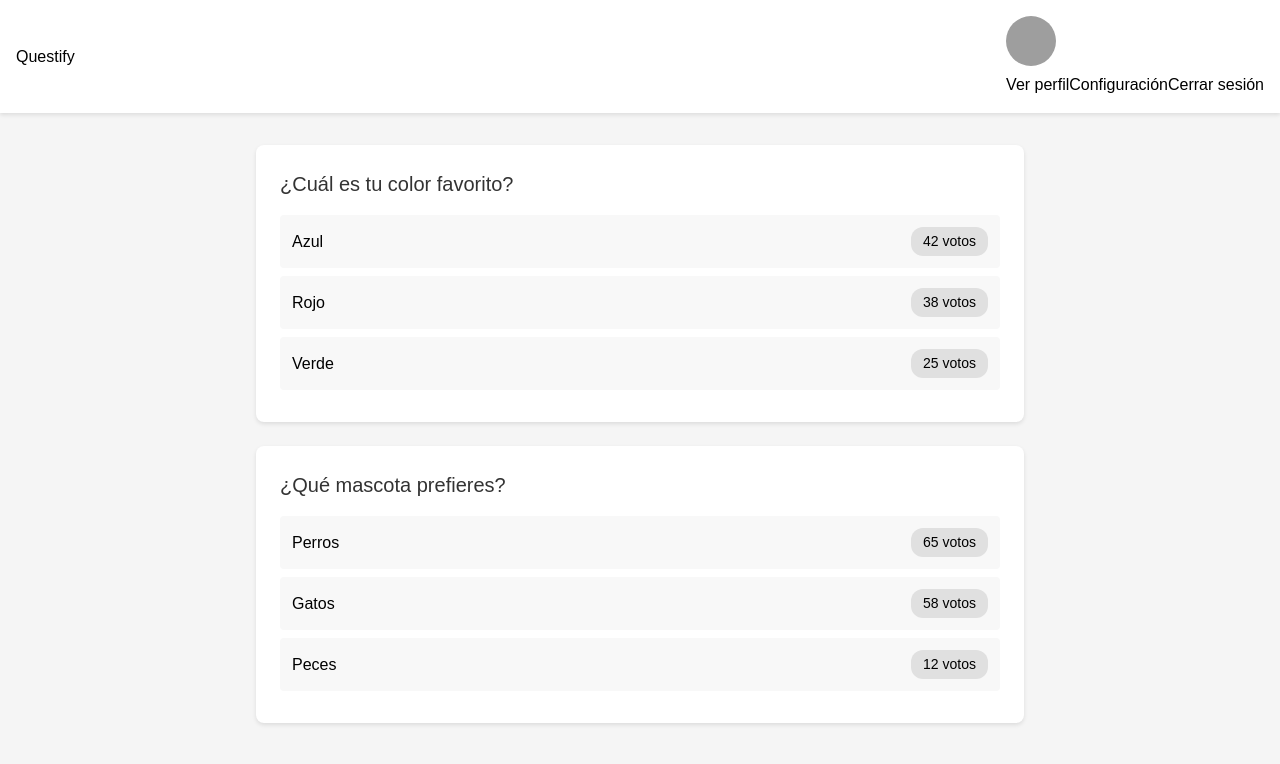
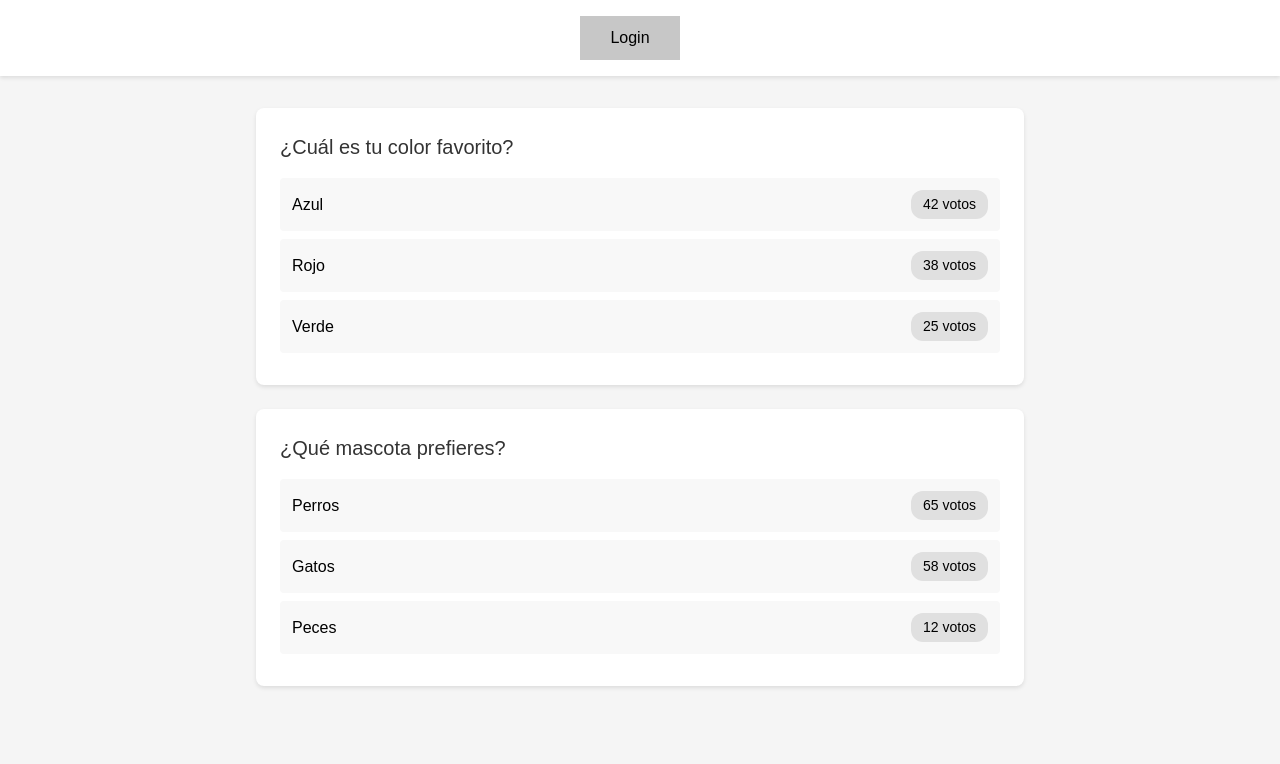
Before and after one commit to enmanuelrdgz/frontend-app, a Next.js app: page / in a window 1280 px wide. Shown: the top 764 px of the page. Built offline with nearby package versions, Linux system fonts and the light colour scheme; grey boxes are pictures that could not be loaded.

Commit message:
finish header

```diff
--- a/src/app/components/Header.tsx
+++ b/src/app/components/Header.tsx
@@ -2,41 +2,10 @@
 
 import styles from "../styles/Header.module.css"
 
-type HeaderProps = {
-  title: string;
-};
-
-const Header: React.FC<HeaderProps> = ({ title }) => {
-
-
-  function toggleMenu() {
-    const menu = document.getElementById("dropdown-menu");
-    if(menu != null) {
-      // Alternar visibilidad del menú
-      menu.style.display = menu.style.display === "block" ? "none" : "block";
-    }
-  }
-
-
+const Header: React.FC<void> = () => {
   return (
-    <header className={styles.header}>
-      <div className={styles["header-container-1"]}>
-        <h1>{title}</h1>
-      </div>
-      <div className={styles["header-container-2"]}>
-        <div className="profile-container">
-          <button onClick={toggleMenu}>
-          <img className={styles["profile-picture"]} src="https://api.dicebear.com/9.x/bottts/svg?seed=Christian" alt="avatar"/>
-          </button>
-          {/* Menú desplegable */}
-          <div id="dropdown-menu" className="dropdown-content">
-            <a href="#">Ver perfil</a>
-            <a href="#">Configuración</a>
-            <a href="#">Cerrar sesión</a>
-          </div>
-        </div>
-
-      </div>
+    <header className={styles["header"]}>
+        <button className={styles["loginButton"]}>Login</button>
     </header>
   );
 };
--- a/src/app/styles/Header.module.css
+++ b/src/app/styles/Header.module.css
@@ -3,52 +3,23 @@
     padding: 1rem;
     box-shadow: 0 2px 4px rgba(0,0,0,0.1);
     display: flex;
-    justify-content: space-between;
+    justify-content: center;
     align-items: center;
     color: black;
 }
 
-.header-container-1 {
-    display: flex;
-    justify-content: center;
-    align-items: center;
+.loginButton {
+    margin-right: 20px;
+    background-color: #c7c7c7;
+    padding: 10px;
+    border-radius: 50;
+    width: 100px;
 }
 
-.header-container-2 {
-    display: flex;
-    justify-content: end;
-    align-items: center;
-    flex-grow: 2;
+.loginButton:active {
+    margin-right: 20px;
+    background-color: #969696;
+    padding: 10px;
+    border-radius: 50;
+    width: 100px;
 }
-
-.profile-picture {
-    width: 50px;
-    height: 50px;
-    border-radius: 50%; /* Imagen circular */
-    cursor: pointer;
-}
-
-/* Menú desplegable (oculto por defecto) */
-.dropdown-content {
-    display: none; /* El menú está oculto inicialmente */
-    position: absolute;
-    top: 60px; /* Ajusta la distancia desde la imagen */
-    right: 0;
-    background-color: #f9f9f9;
-    min-width: 160px;
-    box-shadow: 0px 8px 16px rgba(0, 0, 0, 0.2);
-    z-index: 1;
-}
-
-/* Estilo de los elementos dentro del menú */
-.dropdown-content a {
-    color: black;
-    padding: 12px 16px;
-    text-decoration: none;
-    display: block;
-  }
-
-  /* Efecto hover para los elementos del menú */
-  .dropdown-content a:hover {
-    background-color: #ddd;
-  }
```
